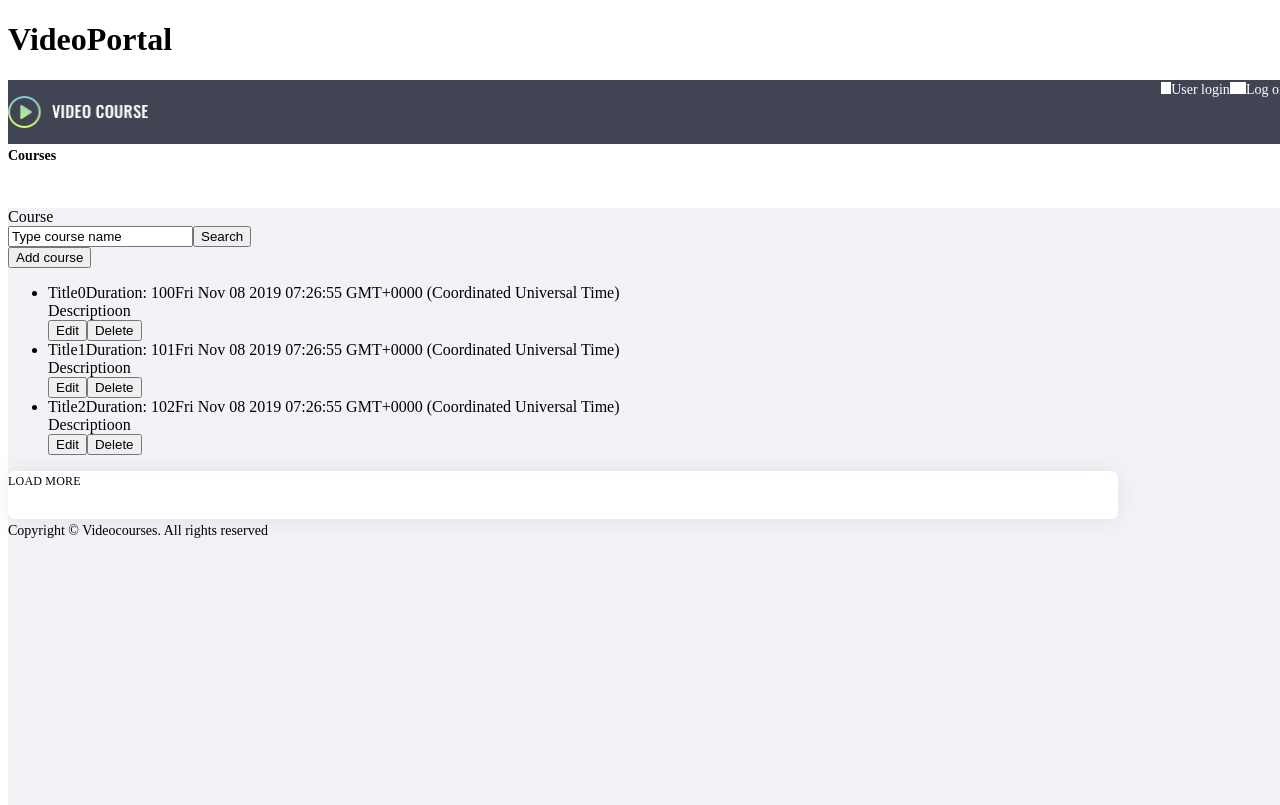
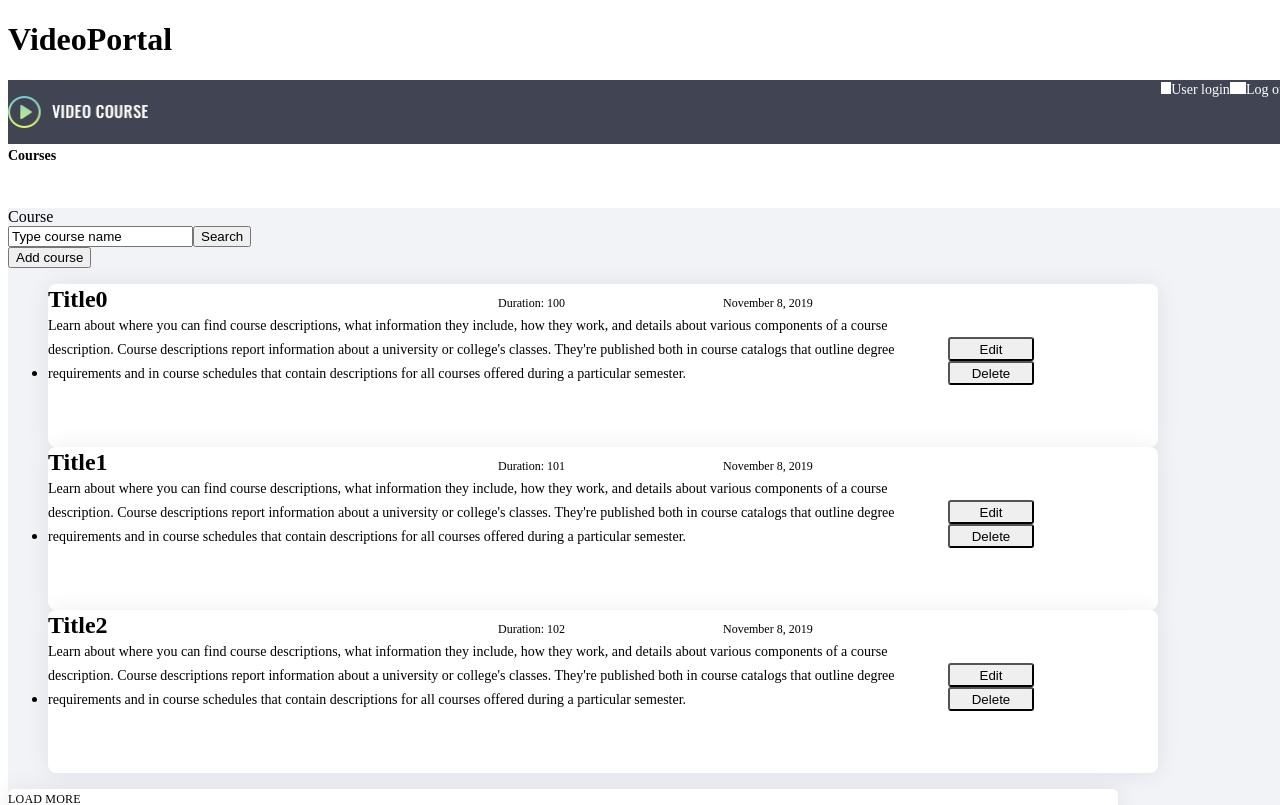
Before and after one commit to dKab/VideoPortal-angular-training, an Angular app in the folder VideoPortal/: page / in a window 1280 px wide. Shown: the top 805 px of the page. Built offline with nearby package versions, Linux system fonts and the light colour scheme.

Commit message:
upd markups

```diff
--- a/VideoPortal/src/app/core/vp-cource/vp-cource.component.css
+++ b/VideoPortal/src/app/core/vp-cource/vp-cource.component.css
@@ -0,0 +1,65 @@
+.Rectangle {
+    width: 1110px;
+    height: 163px;
+    border-radius: 8px;
+    box-shadow: 0 1px 24px 0 rgba(18, 21, 35, 0.08);
+    background-color: #ffffff;
+  }
+  .Video-Course-1-Name {
+    width: 263px;
+    height: 30px;
+    font-family: SourceSansPro;
+    font-size: 24px;
+    font-weight: 600;
+    font-stretch: normal;
+    font-style: normal;
+    line-height: 1.25;
+    letter-spacing: normal;
+    color: var(--dark);
+  }
+  .Learn-about-where-yo {
+    width: 801px;
+    height: 77px;
+    font-family: SourceSansPro;
+    font-size: 14px;
+    font-weight: normal;
+    font-stretch: normal;
+    font-style: normal;
+    line-height: 1.71;
+    letter-spacing: normal;
+    color: var(--slate-grey);
+  }
+  .Mask {
+    width: 75px;
+    height: 24px;
+    border-radius: 3px;
+  }
+  .Mask {
+    width: 86px;
+    height: 24px;
+    border-radius: 3px;
+  }
+  .h-28-min {
+    width: 49px;
+    height: 15px;
+    font-family: SourceSansPro;
+    font-size: 12px;
+    font-weight: normal;
+    font-stretch: normal;
+    font-style: normal;
+    line-height: normal;
+    letter-spacing: normal;
+    color: var(--cloudy-blue);
+  }
+  .-Nov-2018 {
+    width: 58px;
+    height: 15px;
+    font-family: SourceSansPro;
+    font-size: 12px;
+    font-weight: normal;
+    font-stretch: normal;
+    font-style: normal;
+    line-height: normal;
+    letter-spacing: normal;
+    color: var(--cloudy-blue);
+  }
--- a/VideoPortal/src/app/core/vp-cource/vp-cource.component.html
+++ b/VideoPortal/src/app/core/vp-cource/vp-cource.component.html
@@ -1,12 +1,15 @@
-<div>
-    <div>
-        <span>{{course.Title}}</span>
-        <span>Duration: {{course.Duration}}</span>
-        <span>{{course.CreateDate}}</span><br>
-        <span>{{course.Description}}</span>
+<div class="Rectangle">
+    <div style="display: inline-block;width: 900px;">
+        <div style="display: inline-block; width: 50%;"><span class="Video-Course-1-Name">{{course.Title}}</span></div>
+        <div style="display: inline-block; width: 25%;"><span class="h-28-min">Duration: {{course.Duration}}</span></div>
+        <div style="display: inline-block; width: 25%;"><span class="-Nov-2018">{{formattedDate}}</span><br></div>
+        <div>
+            <span class="Learn-about-where-yo">{{course.Description}}</span>
+        </div>
+
     </div>
-    <div>
-        <button type="button" class="btn btn-primary">Edit</button>
-        <button type="button" class="btn btn-primary" (click)="onDelete()">Delete</button>
+    <div style="display: inline-block; width: 200px;">
+        <button type="button" class="Mask btn btn-primary">Edit</button><br>
+        <button type="button" class="Mask btn btn-primary" (click)="onDelete()">Delete</button>
     </div>
 </div>
--- a/VideoPortal/src/app/core/vp-cource/vp-cource.component.ts
+++ b/VideoPortal/src/app/core/vp-cource/vp-cource.component.ts
@@ -9,6 +9,10 @@ import { VpIcourse } from '../vp-icourse';
 export class VpCourceComponent implements OnInit {
 
   constructor() { }
+  get formattedDate() {
+    var options = { year: 'numeric', month: 'long', day: 'numeric' };
+    return this.course.CreateDate.toLocaleString('EN-US',options);
+  }
   @Input() course: VpIcourse;
   @Output() delete: EventEmitter<number> = new EventEmitter();
   onDelete() {
--- a/VideoPortal/src/app/core/vp-list-cources/vp-list-cources.component.ts
+++ b/VideoPortal/src/app/core/vp-list-cources/vp-list-cources.component.ts
@@ -16,9 +16,9 @@ export class VpListCourcesComponent implements OnInit {
   coursesList: Array<VpIcourse>;
   ngOnInit() {
     this.coursesList = new Array<VpCourse>(
-      new VpCourse(0, 'Title0', new Date(), 100, 'Descriptioon'),
-      new VpCourse(1, 'Title1', new Date(), 101, 'Descriptioon'),
-      new VpCourse(2, 'Title2', new Date(), 102, 'Descriptioon'),
+      new VpCourse(0, 'Title0', new Date(), 100, 'Learn about where you can find course descriptions, what information they include, how they work, and details about various components of a course description. Course descriptions report information about a university or college\'s classes. They\'re published both in course catalogs that outline degree requirements and in course schedules that contain descriptions for all courses offered during a particular semester.'),
+      new VpCourse(1, 'Title1', new Date(), 101, 'Learn about where you can find course descriptions, what information they include, how they work, and details about various components of a course description. Course descriptions report information about a university or college\'s classes. They\'re published both in course catalogs that outline degree requirements and in course schedules that contain descriptions for all courses offered during a particular semester.'),
+      new VpCourse(2, 'Title2', new Date(), 102, 'Learn about where you can find course descriptions, what information they include, how they work, and details about various components of a course description. Course descriptions report information about a university or college\'s classes. They\'re published both in course catalogs that outline degree requirements and in course schedules that contain descriptions for all courses offered during a particular semester.'),
     );
   }
   deleteCourse(id: number) {
```
